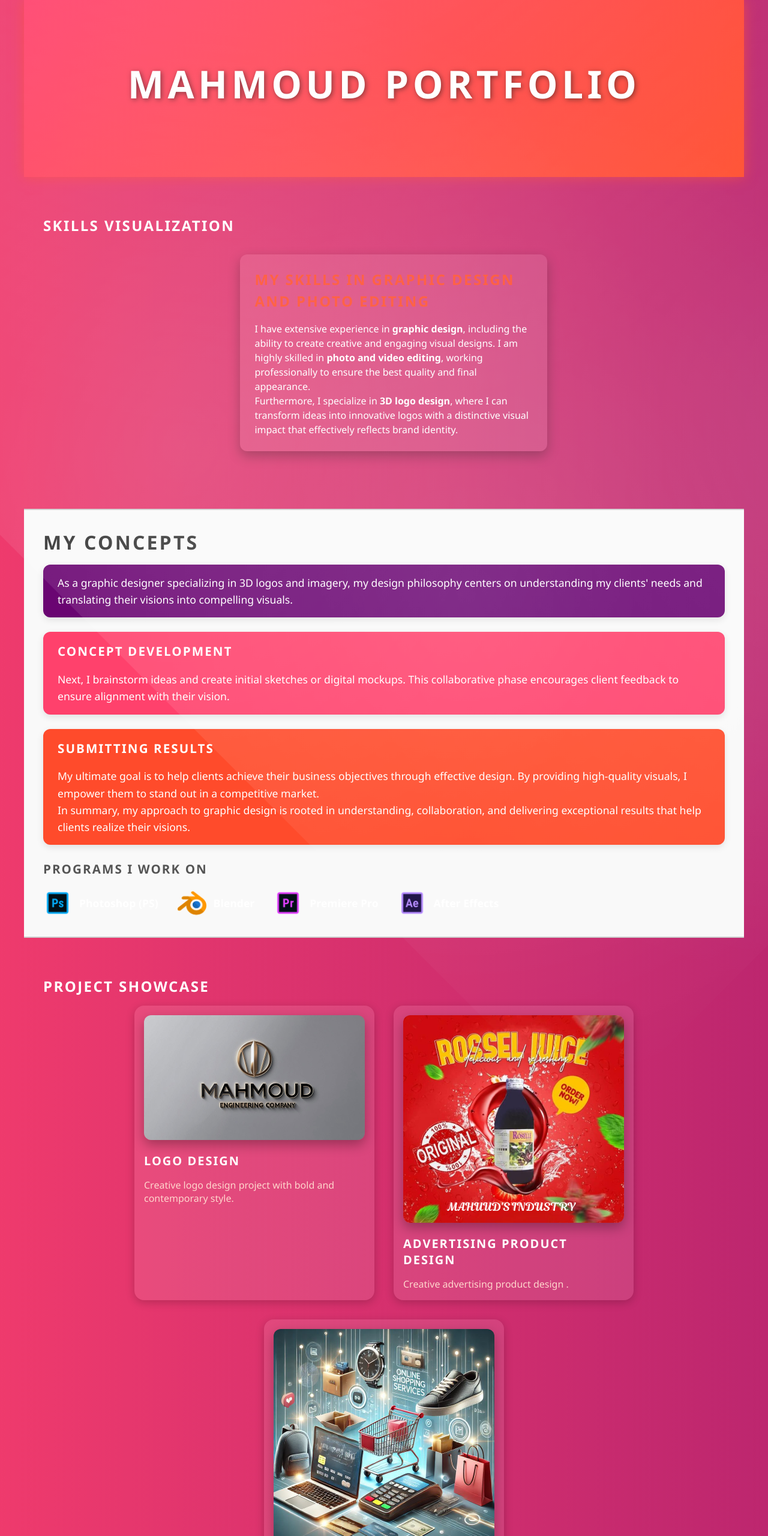
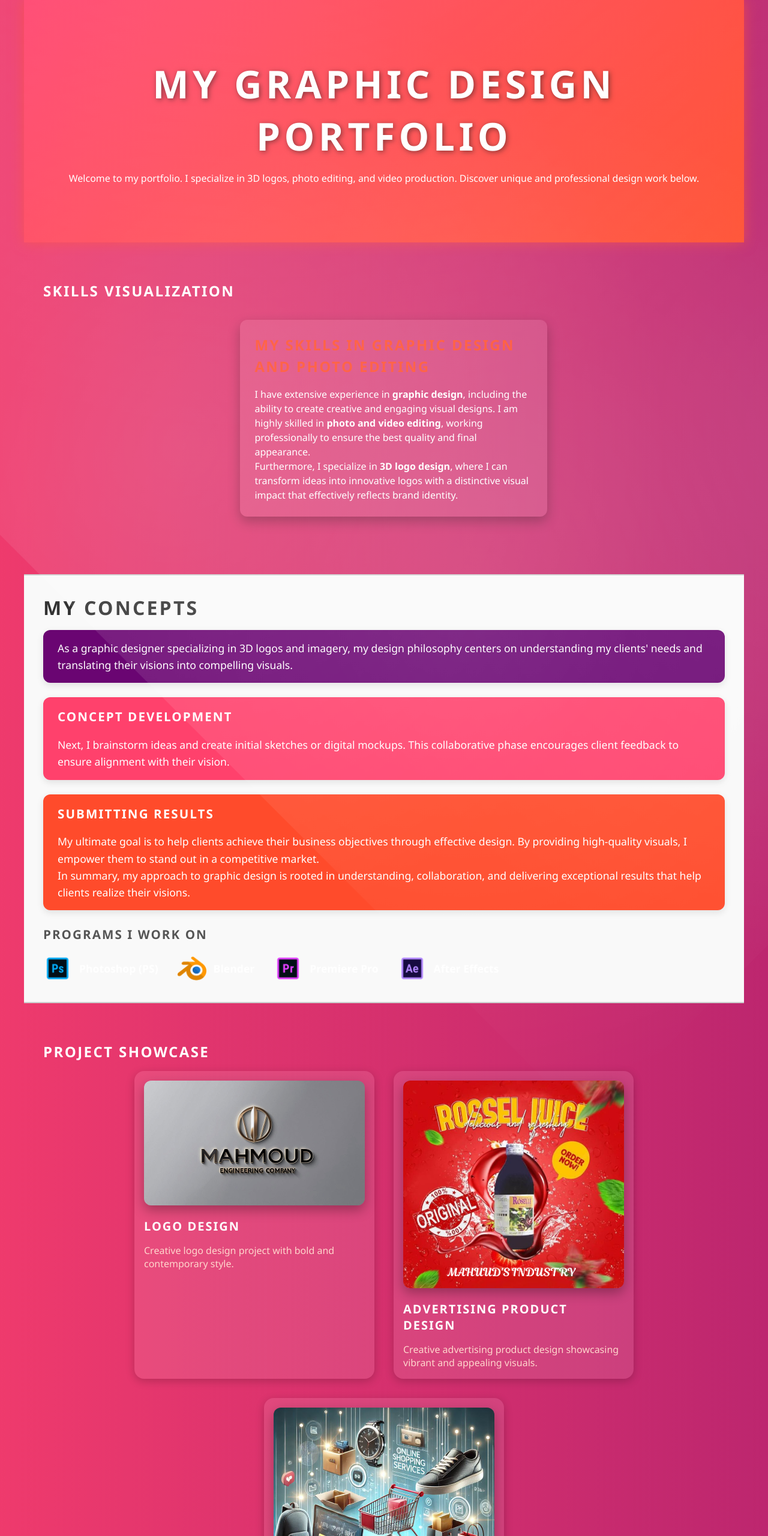
Before and after one commit to xmamoudx068-create/-mahmoud-portfolio, a plain HTML site: page index.html in a window 1280 px wide. Shown: the top 2560 px of the page at 60% size. Drawn offline with Linux system fonts and the light colour scheme.

Commit message:
Update index.html

```diff
--- a/index.html
+++ b/index.html
@@ -2,14 +2,16 @@
 <html lang="en">
 <head>
   <meta charset="UTF-8" />
-<meta name="google-site-verification" content="M6xAqz9v8ISWctr-uFkpVHXJeXV0NNS5m-XLym_a2Q4" />  <title>Mahmoud Portfolio</title>
- <meta name="description" content="Creative graphic designer specializing in photo editing, video montage, and 3D logo design. Let’s bring your vision to life!">
- <link rel="stylesheet" href="styles.css" />
+  <meta name="viewport" content="width=device-width, initial-scale=1" />
+  <title>Mahmoud | Graphic Designer Portfolio - 3D Logos & Video Editing</title>
+  <meta name="description" content="I’m Mahmoud, a creative graphic designer specializing in 3D logo design, photo editing, and video montage. Explore my portfolio and discover standout visuals!" />
+  <meta name="keywords" content="Graphic Designer, 3D Logo Design, Photo Editing, Video Editing, Graphic Portfolio, Mahmoud Portfolio" />
+  <link rel="stylesheet" href="styles.css" />
 </head>
-<body><meta name="google-site-verification" content="wNF6YPGEGYPubllfOY4M9PrHAan_Uj44ejkokCGpL6g" />
+<body>
   <header id="hero" class="section hero-section">
-    <h1>Mahmoud Portfolio</h1>
-    <p class="tagline"></p>
+    <h1>My Graphic Design Portfolio</h1>
+    <p>Welcome to my portfolio. I specialize in 3D logos, photo editing, and video production. Discover unique and professional design work below.</p>
   </header>
 
   <section id="skills" class="section skills-visualization">
@@ -76,7 +78,7 @@
         <img src="images/1.png" alt="Advertising product design example" />
         <div class="project-details">
           <h3>Advertising Product Design</h3>
-          <p>Creative advertising product design  .</p>
+          <p>Creative advertising product design showcasing vibrant and appealing visuals.</p>
         </div>
       </article>
       <article class="project-card" tabindex="0">
@@ -90,7 +92,7 @@
   </section>
 
   <section id="contact" class="section contact-form">
-    <h2> Connect with Mahmoud</h2>
+    <h2>Contact Mahmoud</h2>
     <form aria-label="Contact form with validation" id="contactForm" novalidate>
     </form>
   </section>
```
